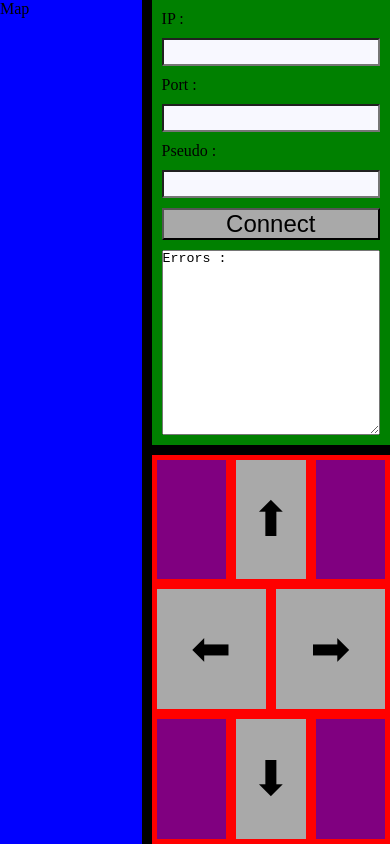
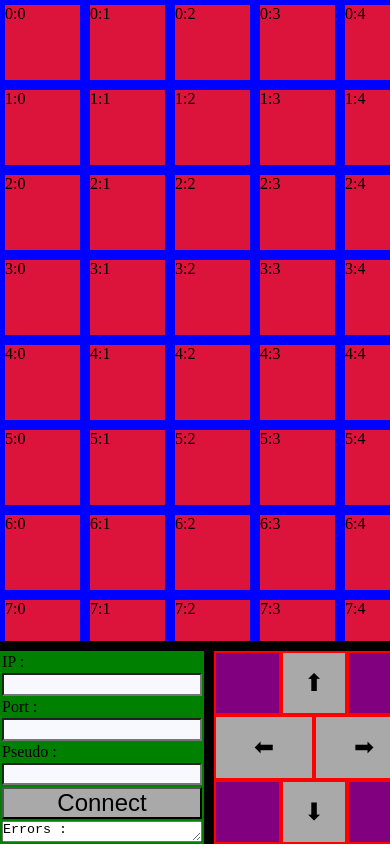
Before and after one commit to DenisGuiraudet/MIASHS_Reseau, a Vue app in the folder code/client/: page / in a window 390 px wide. Built offline with nearby package versions, Linux system fonts and the light colour scheme.

Commit message:
me gusta

```diff
--- a/code/client/src/App.vue
+++ b/code/client/src/App.vue
@@ -21,5 +21,6 @@ export default {}
   min-height: 100vh;
   height: 100vh;
   max-height: 100vh;
+  overflow: hidden;
 }
 </style>
--- a/code/client/src/components/Map.vue
+++ b/code/client/src/components/Map.vue
@@ -1,7 +1,11 @@
 <template>
   <div class="grid-container">
     <div class="map">
-      Map
+      <div v-for="(itemOuter, indexOuter) in myMap" v-bind:key="indexOuter" class="map_row">
+        <div v-for="(itemInner, indexInner) in itemOuter" v-bind:key="indexInner" class="map_cell">
+          {{itemInner}}
+        </div>
+      </div>
     </div>
     <div class="login">
       IP : <input type="text" v-model="form.ip">
@@ -11,16 +15,16 @@
       <textarea name="name" readonly="true" v-model="form.error"></textarea>
     </div>
     <div class="move">
-      <div class="row">
+      <div class="move_row">
         <div class="empty"></div>
         <button type="button" class="up">⬆</button>
         <div class="empty"></div>
       </div>
-      <div class="row">
+      <div class="move_row">
         <button type="button" class="left">⬅</button>
         <button type="button" class="right">➡</button>
       </div>
-      <div class="row">
+      <div class="move_row">
         <div class="empty"></div>
         <button type="button" class="down">⬇</button>
         <div class="empty"></div>
@@ -30,6 +34,7 @@
 </template>
 
 <script>
+
 export default {
   name: 'Map',
   data () {
@@ -39,8 +44,28 @@ export default {
         port: '',
         pseudo: '',
         error: 'Errors : '
+      },
+      myMap: []
+    }
+  },
+  methods: {
+    r_loop () {
+      console.log('heheh')
+      let tempMap = []
+      // -5 / +5
+      for (let i = 0; i < 11; i++) {
+        let tempArray = []
+        for (let j = 0; j < 11; j++) {
+          tempArray.push(i + ':' + j)
+        }
+        tempMap.push(tempArray)
       }
+      this.myMap = tempMap
+      console.log(this.myMap)
     }
+  },
+  mounted () {
+    this.r_loop()
   }
 }
 </script>
@@ -66,13 +91,28 @@ export default {
   grid-area: map;
   background-color: blue;
   display: flex;
+  flex-direction: column;
+  overflow: auto;
 }
+  .map > .map_row {
+    flex: 1;
+    display: flex;
+    flex-direction: row;
+  }
+    .map > .map_row > .map_cell {
+      flex: 1;
+      margin: 5px;
+      background-color: crimson;
+      min-width: 75px;
+      min-height: 75px;
+    }
 .login {
   grid-area: login;
   background-color: green;
   display: flex;
   flex-direction: column;
   padding: 10px;
+  min-width: 200px;
 }
   .login > input {
     flex: 1;
@@ -82,8 +122,8 @@ export default {
   }
   .login > button {
     font-size: 1.5rem;
+    background-color: darkgrey;
     cursor: pointer;
-    background-color: darkgrey;
   }
   .login > textarea {
     flex: 1;
@@ -94,23 +134,59 @@ export default {
   background-color: red;
   display: flex;
   flex-direction: column;
+  min-width: 200px;
 }
-  .move > .row {
+  .move > .move_row {
     flex: 1;
     display: flex;
     flex-direction: row;
   }
-    .move > .row > * {
+    .move > .move_row > * {
       flex: 1;
       border: none;
       margin: 5px;
     }
-    .move > .row > .empty {
+    .move > .move_row > .empty {
       background-color: purple;
     }
-    .move > .row > button {
+    .move > .move_row > button {
       background-color: darkgrey;
-      font-size: 3rem;
+      cursor: pointer;
+      font-size: 1.5rem;
       line-height: 0;
     }
+@media (max-width: 600px) {
+  .grid-container {
+    grid-template-areas:
+      'map map'
+      'map map'
+      'login move';
+  }
+  .login {
+    padding: 2px;
+  }
+  .login > input {
+    margin: 2px 0;
+  }
+  .login > textarea {
+    margin-top: 2px;
+  }
+  .move > .move_row > * {
+    margin: 2px;
+  }
+}
+@media (max-height: 500px) {
+  .login {
+    padding: 2px;
+  }
+  .login > input {
+    margin: 2px 0;
+  }
+  .login > textarea {
+    margin-top: 2px;
+  }
+  .move > .move_row > * {
+    margin: 2px;
+  }
+}
 </style>
```
